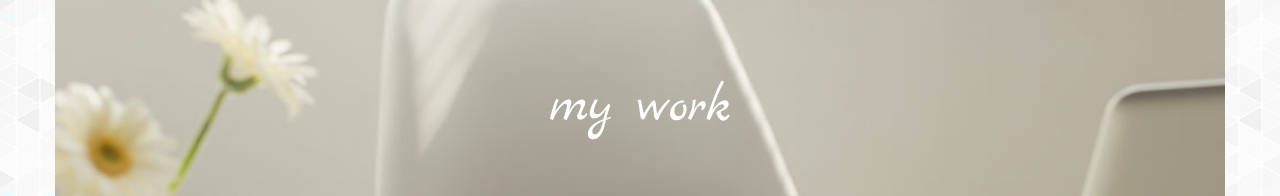
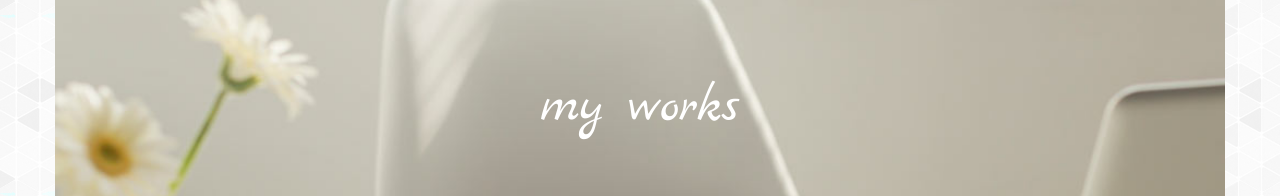
Before and after one commit to jelenas12/zavrsniprojekt, a plain HTML site: page my_work.html in a window 1280 px wide. Shown: the part 177-373 px from the top of the page. Drawn offline with nearby package versions, Linux system fonts and the light colour scheme.

Commit message:
Update my_work.html

```diff
--- a/my_work.html
+++ b/my_work.html
@@ -48,7 +48,7 @@
 			<div class="row">
 				<div class="col-xs-12 header">
 				<a href="index.html">Portfolio </a>
-				<p> My work </p>
+				<p> My works </p>
 				</div>
 			</div>
 
```
